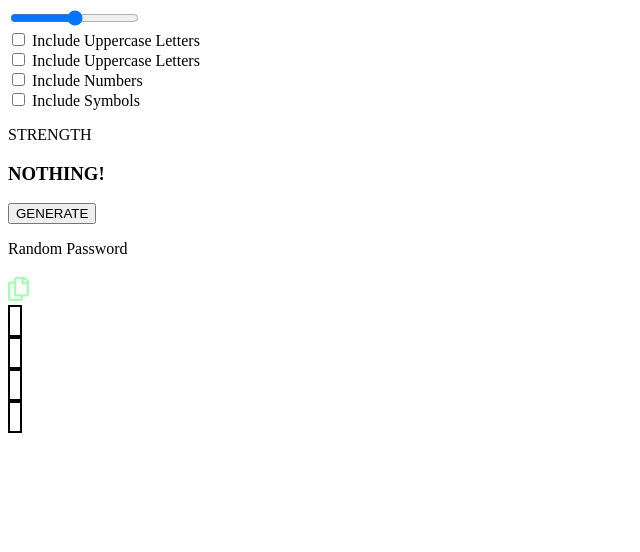
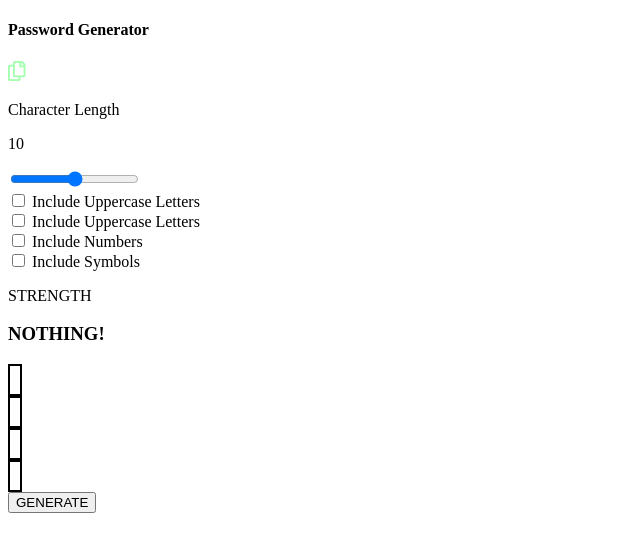
Before and after one commit to alexChachkhiani/password_generator_app, a plain HTML site: page index.html in a window 1280 px wide. Both pictures are taken after a click on the button "GENERATE". Shown: the whole page, without its empty margins (0-640 px from the left). Drawn offline with Linux system fonts and the light colour scheme.

Commit message:
added the password length counter

```diff
--- a/index.html
+++ b/index.html
@@ -10,52 +10,52 @@
 </head>
 
 <body>
+    <h4 id="title">Password Generator</h4>
+    <div id="password-space">
+        <h3 id="password"></h3>
+        <div id="icon-div">
+            <img src="./images/fa-regular_copy.png" alt="Copy Icon" id="copy-icon">
+        </div>
+        <p style="display: none;" id="copied-text">COPIED</p>
+    </div>
+    </div>
     <div>
+        <p id="character-length">Character Length</p>
+        <p id="length-number">10</p>
         <input type="range" min="0" max="20" id="password-length" />
         <div>
             <input type="checkbox" id="uppercase" />
-            <label for="uppercase">Include Uppercase Letters</label>
+            <label for="uppercase" class="checkbox">Include Uppercase Letters</label>
         </div>
 
         <div>
             <input type="checkbox" id="lowercase" />
-            <label for="lowercase">Include Uppercase Letters</label>
+            <label for="lowercase" class="checkbox">Include Uppercase Letters</label>
         </div>
 
         <div>
             <input type="checkbox" id="include-numbers" />
-            <label for="include-numbers">Include Numbers</label>
+            <label for="include-numbers" class="checkbox">Include Numbers</label>
         </div>
 
         <div>
             <input type="checkbox" id="include-symbols" />
-            <label for="include-symbols">Include Symbols</label>
+            <label for="include-symbols" class="checkbox">Include Symbols</label>
         </div>
 
         <div id="strength">
-            <p>STRENGTH</p>
+            <p id="strength-text">STRENGTH</p>
             <h3 id="password-strength"></h3>
+            <div>
+                <div id="bar-1" class="bar"></div>
+                <div id="bar-2" class="bar"></div>
+                <div id="bar-3" class="bar"></div>
+                <div id="bar-4" class="bar"></div>
+            </div>
         </div>
     </div>
 
-    <button onclick="passwordGenerator()">GENERATE</button>
-
-    <div>
-        <p>Random Password</p>
-        <h3 id="password"></h3>
-        <div>
-            <svg xmlns="http://www.w3.org/2000/svg" width="21" height="24" viewBox="0 0 21 24" fill="none"
-                onclick="copyPassword()" style="cursor: pointer" id="copy-icon">
-                <path fill-rule="evenodd" clip-rule="evenodd"
-                    d="M17.909 0.659016L20.341 3.09098C20.763 3.51294 21 4.08523 21 4.68197V17.25C21 18.4926 19.9926 19.5 18.75 19.5H15V21.75C15 22.9926 13.9926 24 12.75 24H2.25C1.00734 24 0 22.9926 0 21.75V6.75C0 5.50734 1.00734 4.5 2.25 4.5H6V2.25C6 1.00734 7.00734 0 8.25 0H16.3181C16.9147 3.12036e-06 17.4871 0.237058 17.909 0.659016ZM2.53126 21.75H12.4687C12.5434 21.75 12.6149 21.7204 12.6677 21.6677C12.7204 21.6149 12.75 21.5434 12.75 21.4687V19.5H8.25C7.00734 19.5 6 18.4926 6 17.25V6.75H2.53126C2.45665 6.75 2.38512 6.77963 2.33238 6.83238C2.27963 6.88512 2.25 6.95665 2.25 7.03126V21.4687C2.25 21.5434 2.27963 21.6149 2.33238 21.6677C2.38512 21.7204 2.45665 21.75 2.53126 21.75ZM18.4687 17.25H8.53126C8.45665 17.25 8.38512 17.2204 8.33238 17.1677C8.27963 17.1149 8.25 17.0434 8.25 16.9687V2.53126C8.25 2.45665 8.27963 2.38512 8.33238 2.33238C8.38512 2.27963 8.45665 2.25 8.53126 2.25H13.5V6.375C13.5 6.99632 14.0036 7.5 14.625 7.5H18.75V16.9687C18.75 17.0434 18.7204 17.1149 18.6677 17.1677C18.6149 17.2204 18.5434 17.25 18.4687 17.25ZM15.75 5.25H18.75V4.7985C18.75 4.76156 18.7427 4.72499 18.7286 4.69086C18.7145 4.65673 18.6937 4.62572 18.6677 4.59961L16.4004 2.33236C16.3476 2.27963 16.2761 2.25 16.2014 2.25H15.75V5.25Z"
-                    fill="#A4FFAF" />
-            </svg>
-            <p style="display: none;" id="copied-text">COPIED</p>
-            <div id="bar-1" class="bar"></div>
-            <div id="bar-2" class="bar"></div>
-            <div id="bar-3" class="bar"></div>
-            <div id="bar-4" class="bar"></div>
-        </div>
+    <button onclick="passwordGenerator()" id="button">GENERATE</button>
     </div>
 
     <script src="./script.js"></script>
--- a/script.js
+++ b/script.js
@@ -11,7 +11,7 @@ const barOne = document.getElementById("bar-1");
 const barTwo = document.getElementById("bar-2");
 const barThree = document.getElementById("bar-3");
 const barFour = document.getElementById("bar-4");
-
+const lengthNumber = document.getElementById("length-number");
 
 let passwordStrength = document.getElementById("password-strength");
 let iconClicked = false;
@@ -90,6 +90,9 @@ function passwordGenerator() {
         barThree.style.background = "#A4FFAF";
         barFour.style.background = "#A4FFAF";
     }
+
+    lengthNumber.innerText = passwordLength.value;
+    // console.log(passwordLength.value);
 }
 
 function copyPassword() {
--- a/styles.css
+++ b/styles.css
@@ -1,7 +1,9 @@
+@import url("https://fonts.googleapis.com/css2?family=JetBrains+Mono:ital,wght@0,100;0,200;0,300;0,400;0,500;0,600;0,700;0,800;1,100;1,200;1,300;1,400;1,500;1,600;1,700;1,800&family=Poppins:ital,wght@0,100;0,200;0,300;0,400;0,500;0,600;0,700;0,800;0,900;1,100;1,200;1,300;1,400;1,500;1,600;1,700;1,800;1,900&display=swap");
+
 .bar {
   width: 10px;
   height: 28px;
   flex-shrink: 0;
+
   border: 2px solid black;
-  color: brown;
 }
```
Also changed, not shown: images/fa-regular_copy.png (added).
